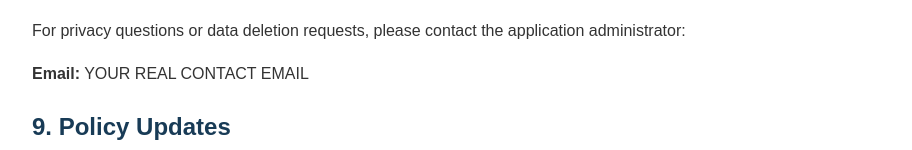
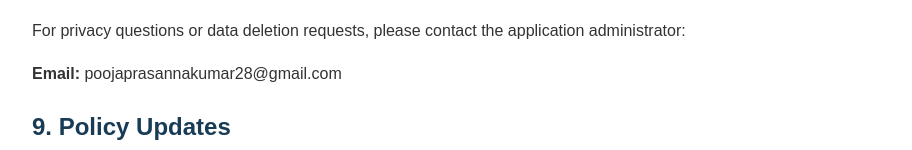
Before and after one commit to pooja-prasannakumar/community-first-privacy, a plain HTML site: page index.html in a window 1280 px wide. Shown: the part 1377-1527 px from the top of the page, without its empty margins (183-1095 px from the left). Drawn offline with Linux system fonts and the light colour scheme.

Commit message:
Update contact email in privacy policy

```diff
--- a/index.html
+++ b/index.html
@@ -89,7 +89,7 @@ and necessary retention obligations.
 For privacy questions or data deletion requests,
 please contact the application administrator:
 </p>
-<p><strong>Email:</strong> YOUR REAL CONTACT EMAIL</p>
+<p><strong>Email:</strong> poojaprasannakumar28@gmail.com</p>
 
 <h2>9. Policy Updates</h2>
 <p>
```
